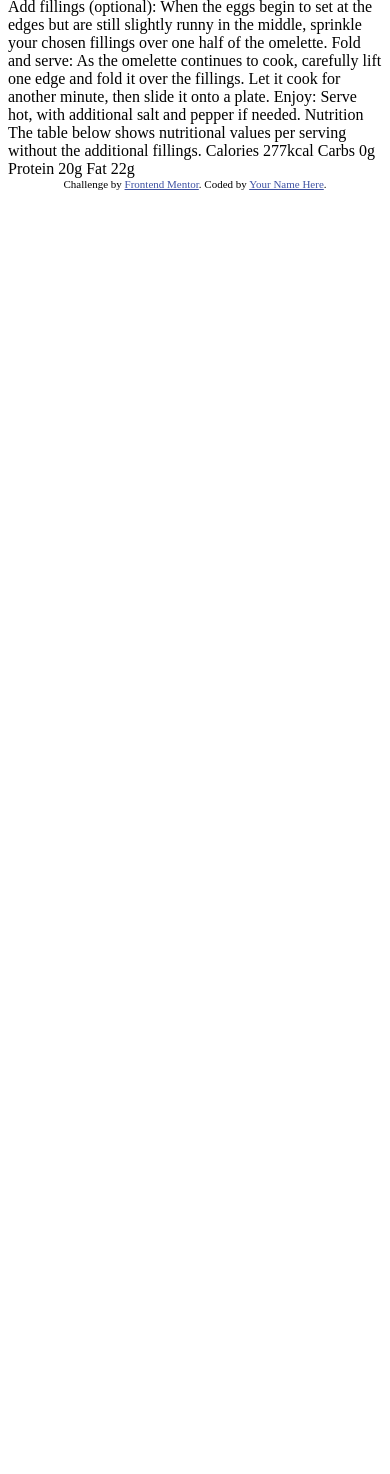
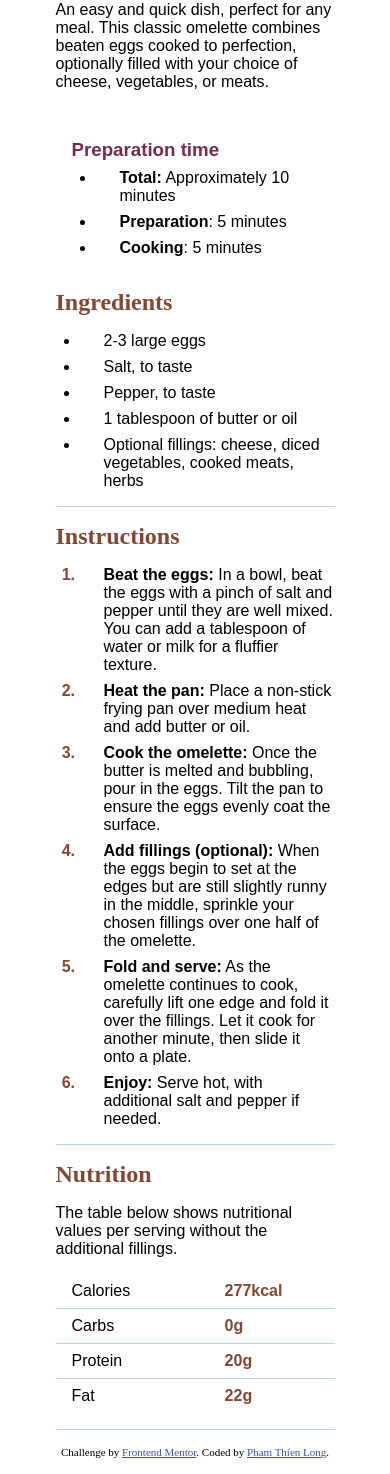
Before and after one commit to pthieenlong/frontend-mentor, a plain HTML site: page recipe-page-main/index.html in a window 390 px wide. Shown: the part 280-1754 px from the top of the page. Before the commit the page ends 844 px from the top, so only its background shows below. Drawn offline with Linux system fonts and the light colour scheme.

Commit message:
finish recipe page

```diff
--- /dev/null
+++ b/recipe-page-main/assets/styles/global.css
@@ -0,0 +1,63 @@
+html {
+  box-sizing: border-box;
+  font-size: 16px;
+}
+
+*, *:before, *:after {
+  box-sizing: inherit;
+}
+
+body, h1, h2, h3, h4, h5, h6, p, ol, ul {
+  margin: 0;
+  padding: 0;
+  font-weight: normal;
+}
+img {
+  max-width: 100%;
+  height: auto;
+}
+ul li, ol li {
+  margin-left: 1.5rem;
+  margin-top: 0.5rem;
+  padding-left: 1.5rem;
+}
+.font-young-serif {
+  font-family: 'Young Serif', serif;
+  font-weight: 400;
+}
+.font-outfit {
+  font-family: 'outfit', sans-serif;
+  font-weight: 400;
+}
+.font-outfit-bold {
+  font-family: 'outfit', sans-serif;
+  font-weight: 700;
+}
+.font-outfit-semi-bold {
+  font-family: 'outfit', sans-serif;
+  font-weight: 600;
+}
+.text-white {
+  color: hsl(0, 0%, 100%)
+}
+.text-stone-100 {
+  color: hsl(30, 54%, 90%)
+}
+.text-stone-150 {
+  color: hsl(30, 18%, 87%)
+}
+.text-stone-600 {
+  color: hsl(30, 10%, 34%)
+}
+.text-stone-900 {
+  color: hsl(24, 5%, 18%)
+}
+.text-brown-800 {
+  color: hsl(14, 45%, 36%)
+}
+.text-rose-800 {
+  color: hsl(332, 51%, 32%)
+}
+.text-rose-50 {
+  color: hsl(330, 100%, 98%)
+}
--- /dev/null
+++ b/recipe-page-main/assets/styles/styles.css
@@ -0,0 +1,107 @@
+.body {
+ font-size: 16px;
+}
+.main-title {
+  font-weight: 600;
+}
+.content {
+  padding: 0rem 3rem;
+  margin-top: 1rem;
+}
+.main-description {
+  margin-top: 1rem;
+}
+.prepare-box {
+  margin-top: 2rem;
+  padding: 1rem;
+}
+.prepare-box h3 {
+  font-weight: 600;
+}
+.content-box {
+  border-bottom-color: lightblue;
+  border-bottom-width: 1px;
+  border-bottom-style: solid;
+  padding-bottom: 1rem;
+  margin-top: 1rem;
+  font-family: 'outfit', sans-serif;
+}
+.content-box h3 {
+  color: hsl(14, 45%, 36%);
+  font-family: 'Young Serif', serif;
+  font-size: 1.5rem;
+  font-weight: 600;
+  margin-bottom: 1rem;
+}
+.content-box ol li::marker {
+  color: hsl(14, 45%, 36%);
+
+  font-weight: 600;
+}
+.content-box li {
+  font-size: 16px;
+}
+.content-box li span{
+  font-weight: 600;
+}
+table tr, td {
+  text-align: left;
+}
+table {
+  border-collapse: collapse;
+  width: 100%;
+  margin-top: 1rem;
+}
+table tr {
+  border-bottom: 1px solid lightblue;
+}
+table tr:last-child {
+  border-bottom: none;
+}
+table tr td {
+  padding: 0.5rem 1rem;
+}
+table tr th {
+  color: hsl(14, 45%, 36%);
+}
+.attribution {
+  margin: 1rem 0;
+}
+/* Mobile breakpoint (375px) */
+@media (min-width: 375px) {
+  .wrap {
+    max-width: 375px;
+    display: flex;
+    flex-direction: column;
+    align-items: center;
+    margin: 0 auto;
+  }
+}
+
+/* Desktop breakpoint (1440px) */
+@media (min-width: 1440px) {
+  .body {
+    background-color: hsl(14, 45%, 36%);
+  }
+  .wrap {
+    max-width: 1440px;
+    margin: 2rem auto;
+    padding: 2.5rem;
+    border-radius: 2rem;
+    background-color: #fff;
+  }
+  .main-thumbnail {
+    width: 100%;
+  }
+  .main-thumbnail img {
+    border-radius: 2rem;
+  }
+  .content {
+    padding: 0rem;
+    width: 100%;
+  }
+  .attribution {
+    margin: 1rem 0;
+    font-size: 16px;
+  }
+}
--- a/recipe-page-main/index.html
+++ b/recipe-page-main/index.html
@@ -5,73 +5,85 @@
   <meta name="viewport" content="width=device-width, initial-scale=1.0"> <!-- displays site properly based on user's device -->
 
   <link rel="icon" type="image/png" sizes="32x32" href="./assets/images/favicon-32x32.png">
-
+  <link rel="stylesheet" href="./assets/styles/global.css">
+  <link rel="stylesheet" href="./assets/styles/styles.css">
   <title>Frontend Mentor | Recipe page</title>
-
-  <!-- Feel free to remove these styles or customise in your own stylesheet 👍 -->
   <style>
     .attribution { font-size: 11px; text-align: center; }
     .attribution a { color: hsl(228, 45%, 44%); }
   </style>
 </head>
-<body>
-
-  Simple Omelette Recipe
-
-  An easy and quick dish, perfect for any meal. This classic omelette combines beaten eggs cooked
-  to perfection, optionally filled with your choice of cheese, vegetables, or meats.
-
-  Preparation time
-
-  Total: Approximately 10 minutes
-  Preparation: 5 minutes
-  Cooking: 5 minutes
-
-  Ingredients
-
-  2-3 large eggs
-  Salt, to taste
-  Pepper, to taste
-  1 tablespoon of butter or oil
-  Optional fillings: cheese, diced vegetables, cooked meats, herbs
-
-  Instructions
-
-  Beat the eggs: In a bowl, beat the eggs with a pinch of salt and pepper until they are well mixed.
-  You can add a tablespoon of water or milk for a fluffier texture.
-
-  Heat the pan: Place a non-stick frying pan over medium heat and add butter or oil.
-
-  Cook the omelette: Once the butter is melted and bubbling, pour in the eggs. Tilt the pan to ensure
-  the eggs evenly coat the surface.
-
-  Add fillings (optional): When the eggs begin to set at the edges but are still slightly runny in the
-  middle, sprinkle your chosen fillings over one half of the omelette.
-
-  Fold and serve: As the omelette continues to cook, carefully lift one edge and fold it over the
-  fillings. Let it cook for another minute, then slide it onto a plate.
-
-  Enjoy: Serve hot, with additional salt and pepper if needed.
-
-  Nutrition
-
-  The table below shows nutritional values per serving without the additional fillings.
-
-  Calories
-  277kcal
-
-  Carbs
-  0g
-
-  Protein
-  20g
-
-  Fat
-  22g
-
-  <div class="attribution">
-    Challenge by <a href="https://www.frontendmentor.io?ref=challenge" target="_blank">Frontend Mentor</a>.
-    Coded by <a href="#">Your Name Here</a>.
+<body class="body">
+  <div class="wrap">
+    <div class="main-thumbnail">
+      <img src="./assets/images/image-omelette.jpeg" alt="omelette thumbnail">
+    </div>
+    <div class="content">
+      <h1 class="main-title font-young-serif">Simple Omelette Recipe</h1>
+      <div class="main-description font-outfit">
+        <p class="description fo">An easy and quick dish, perfect for any meal. This classic omelette combines
+        beaten eggs cooked to perfection, optionally filled with your choice of cheese, vegetables, or meats.</p>
+      </div>
+      <div class="prepare-box font-outfit">
+        <h3 class="text-rose-800">Preparation time</h3>
+        <ul>
+          <li><span class="font-outfit-bold">Total:</span> Approximately 10 minutes</li>
+          <li><span class="font-outfit-bold">Preparation</span>: 5 minutes</li>
+          <li><span class="font-outfit-bold">Cooking</span>: 5 minutes</li>
+        </ul>
+      </div>
+      <div class="content-box">
+        <h3>Ingredients</h3>
+        <ul class="font-outfit">
+          <li>2-3 large eggs</li>
+          <li>Salt, to taste</li>
+          <li>Pepper, to taste</li>
+          <li>1 tablespoon of butter or oil</li>
+          <li>Optional fillings: cheese, diced vegetables, cooked meats, herbs</li>
+        </ul>
+      </div>
+      <div class="content-box">
+        <h3>Instructions</h3>
+        <ol class="font-outfit">
+          <li><span>Beat the eggs:</span> In a bowl, beat the eggs with a pinch of salt and pepper until they are well mixed.
+          You can add a tablespoon of water or milk for a fluffier texture.</li>
+          <li><span>Heat the pan:</span> Place a non-stick frying pan over medium heat and add butter or oil.</li>
+          <li><span>Cook the omelette:</span> Once the butter is melted and bubbling, pour in the eggs. Tilt the pan to ensure
+          the eggs evenly coat the surface.</li>
+          <li><span>Add fillings (optional):</span> When the eggs begin to set at the edges but are still slightly runny in the
+          middle, sprinkle your chosen fillings over one half of the omelette.</li>
+          <li><span>Fold and serve:</span> As the omelette continues to cook, carefully lift one edge and fold it over the
+          fillings. Let it cook for another minute, then slide it onto a plate.</li>
+          <li><span>Enjoy:</span> Serve hot, with additional salt and pepper if needed.</li>
+        </ol>
+      </div>
+      <div class="content-box">
+        <h3>Nutrition</h3>
+        <p style="margin-bottom: 1rem;">The table below shows nutritional values per serving without the additional fillings.</p>
+        <table>
+          <tr>
+            <td>Calories</td>
+            <th>277kcal</th>
+          </tr>
+          <tr>
+            <td>Carbs</td>
+            <th>0g</th>
+          </tr>
+          <tr>
+            <td>Protein</td>
+            <th>20g</th>
+          </tr>
+          <tr>
+            <td>Fat</td>
+            <th>22g</th>
+          </tr>
+        </table>
+      </div>
+    </div>
+    <div class="attribution">
+      Challenge by <a href="https://www.frontendmentor.io?ref=challenge" target="_blank">Frontend Mentor</a>.
+      Coded by <a href="https://github.com/pthieenlong">Pham Thien Long</a>.
+    </div>
   </div>
 </body>
 </html>
```
